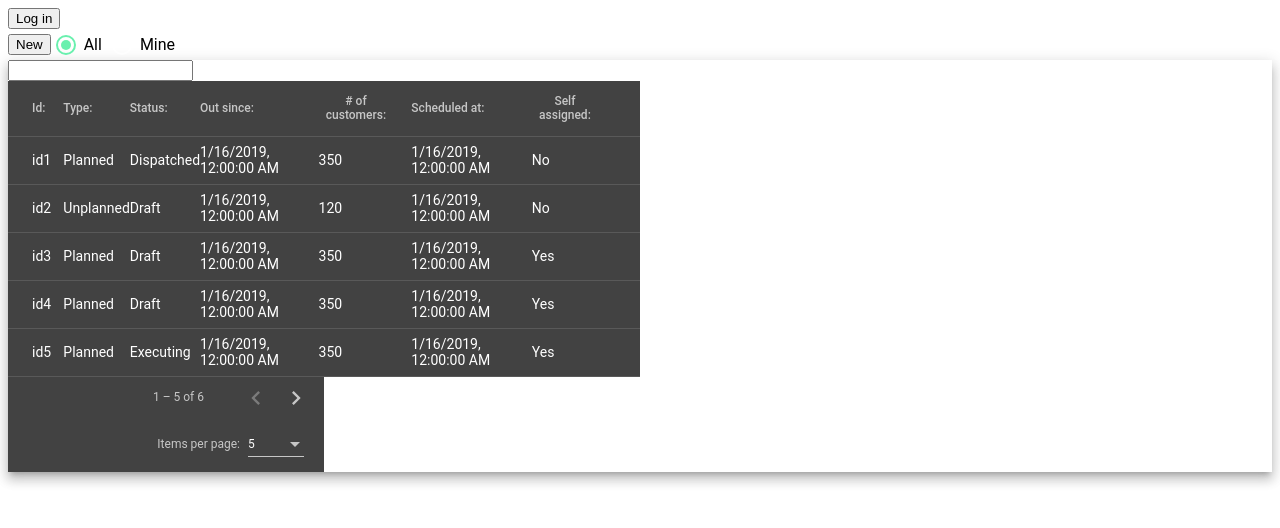
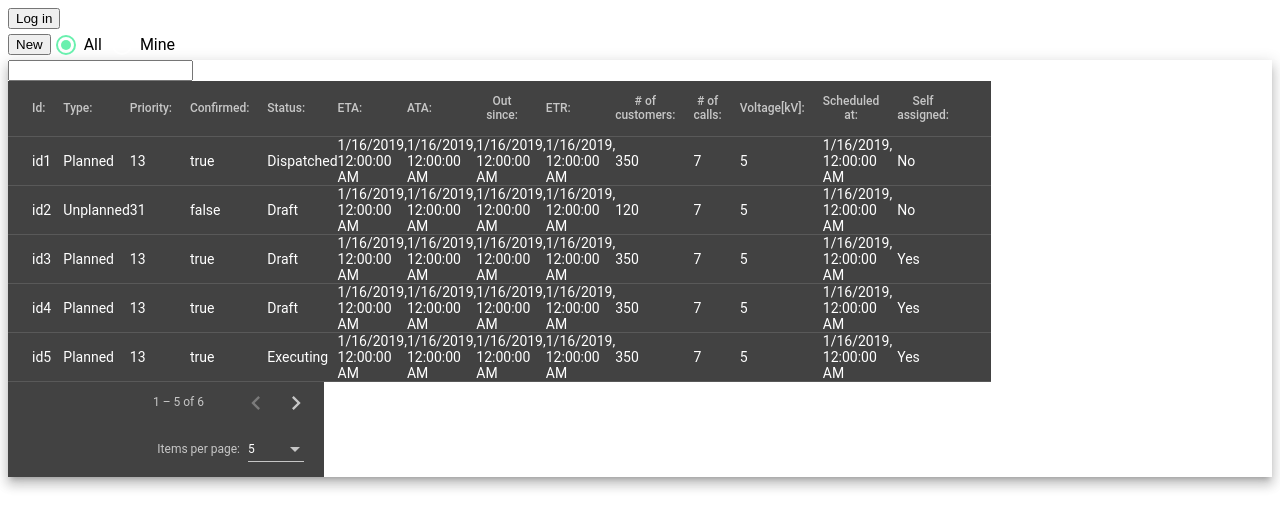
Before and after one commit to dekis108/Web2Project, an Angular app in the folder Web2Project/: page /incidents in a window 1280 px wide. Shown: the top 528 px of the page. Built offline with nearby package versions, Linux system fonts and the light colour scheme.

Commit message:
incident browser shows all basic info, horizontal scrollbar

```diff
--- a/Web2Project/src/app/components/incident-browser/incident-browser.component.html
+++ b/Web2Project/src/app/components/incident-browser/incident-browser.component.html
@@ -13,7 +13,7 @@
 </nav>
 
 
-<div class="mat-elevation-z8">
+<div class="mat-elevation-z8"  style="overflow-x:scroll;">
 
     <input matInput (keyup)="applyFilter($event)" placeholder="" #input>
     <table class="table-hover" mat-table  [dataSource]="dataSource" matSort>
@@ -28,9 +28,30 @@
         <td mat-cell *matCellDef="let element"> {{element.type.toString()}} </td>
       </ng-container>
 
+
+      <ng-container matColumnDef="priority">
+        <th mat-header-cell *matHeaderCellDef mat-sort-header> Priority: </th>
+        <td mat-cell *matCellDef="let element"> {{element.priority}} </td>
+      </ng-container>
+
+      <ng-container matColumnDef="confirmed">
+        <th mat-header-cell *matHeaderCellDef mat-sort-header> Confirmed: </th>
+        <td mat-cell *matCellDef="let element"> {{element.confirmed}} </td>
+      </ng-container>
+
       <ng-container matColumnDef="status">
         <th mat-header-cell *matHeaderCellDef mat-sort-header> Status: </th>
         <td mat-cell *matCellDef="let element"> {{element.status}} </td>
+      </ng-container>
+
+      <ng-container matColumnDef="ETA">
+        <th mat-header-cell *matHeaderCellDef mat-sort-header> ETA: </th>
+        <td mat-cell *matCellDef="let element"> {{element.ETA.toLocaleString()}} </td>
+      </ng-container>
+
+      <ng-container matColumnDef="ATA">
+        <th mat-header-cell *matHeaderCellDef mat-sort-header> ATA: </th>
+        <td mat-cell *matCellDef="let element"> {{element.ATA.toLocaleString()}} </td>
       </ng-container>
 
       <ng-container matColumnDef="outageTime">
@@ -38,9 +59,24 @@
         <td mat-cell *matCellDef="let element"> {{element.outageTime.toLocaleString()}} </td>
       </ng-container>
 
+      <ng-container matColumnDef="ETR">
+        <th mat-header-cell *matHeaderCellDef mat-sort-header> ETR: </th>
+        <td mat-cell *matCellDef="let element"> {{element.ETR.toLocaleString()}} </td>
+      </ng-container>
+
       <ng-container matColumnDef="affectedCustomers">
         <th mat-header-cell *matHeaderCellDef mat-sort-header> # of customers: </th>
         <td mat-cell *matCellDef="let element"> {{element.affectedCustomers}} </td>
+      </ng-container>
+
+      <ng-container matColumnDef="calls">
+        <th mat-header-cell *matHeaderCellDef mat-sort-header> # of calls: </th>
+        <td mat-cell *matCellDef="let element"> {{element.calls}} </td>
+      </ng-container>
+
+      <ng-container matColumnDef="voltage">
+        <th mat-header-cell *matHeaderCellDef mat-sort-header> Voltage[kV]: </th>
+        <td mat-cell *matCellDef="let element"> {{element.voltage}} </td>
       </ng-container>
 
       <ng-container matColumnDef="scheduledTime">
--- a/Web2Project/src/app/components/incident-browser/incident-browser.component.ts
+++ b/Web2Project/src/app/components/incident-browser/incident-browser.component.ts
@@ -17,7 +17,8 @@ import { FileDetector } from 'selenium-webdriver';
   styleUrls: ['./incident-browser.component.css']
 })
 export class IncidentBrowserComponent implements AfterViewInit  {
-  displayedColumns: string[] = ['id', 'type', 'status', 'outageTime','affectedCustomers', 'scheduledTime', 'selfAssign'];
+  displayedColumns: string[] = ['id', 'type', 'priority','confirmed',  'status', 'ETA','ATA',
+     'outageTime','ETR', 'affectedCustomers', 'calls','voltage', 'scheduledTime', 'selfAssign'];
   incidents: Incident[] = [];
   basicInfo: BasicInformation[] = [];
   radioOptions: string[] = ['All', 'Mine'];
```
